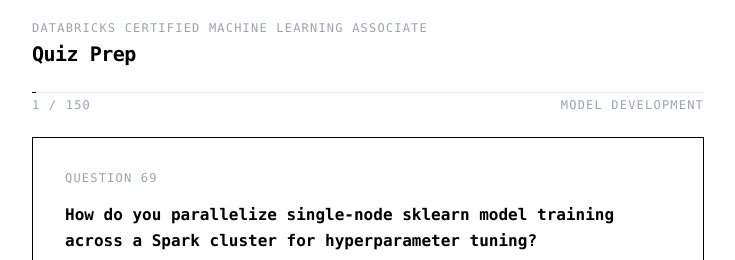
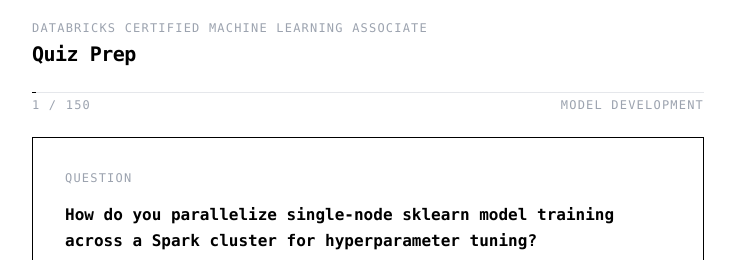
Before and after one commit to boyeaalhagie/Databricks-ML-Associate-Prep, a React (Vite) app in the folder quiz-app/: page / in a window 1280 px wide. Shown: the top 260 px of the page, without its empty margins (272-1007 px from the left). Built offline with nearby package versions, Linux system fonts and the light colour scheme.

Commit message:
quiz app done

```diff
--- a/quiz-app/src/App.tsx
+++ b/quiz-app/src/App.tsx
@@ -104,7 +104,7 @@
 
         {/* Question */}
         <div className="p-8 border-b border-black">
-          <p className="text-xs uppercase tracking-widest text-gray-400 mb-4">Question {current.id}</p>
+          <p className="text-xs uppercase tracking-widest text-gray-400 mb-4">Question</p>
           <p className="text-base leading-relaxed font-semibold">{current.question}</p>
         </div>
 
```
